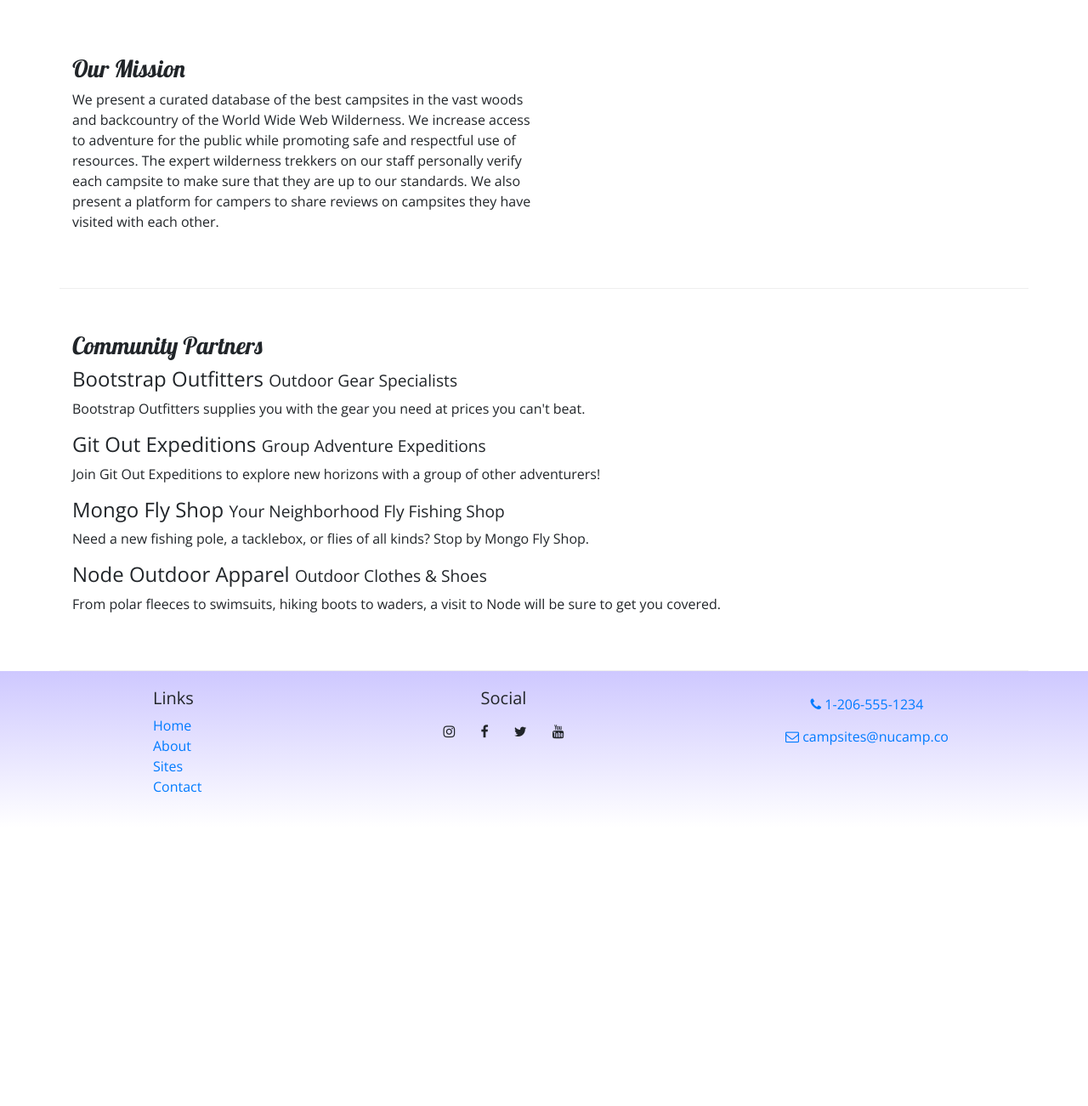
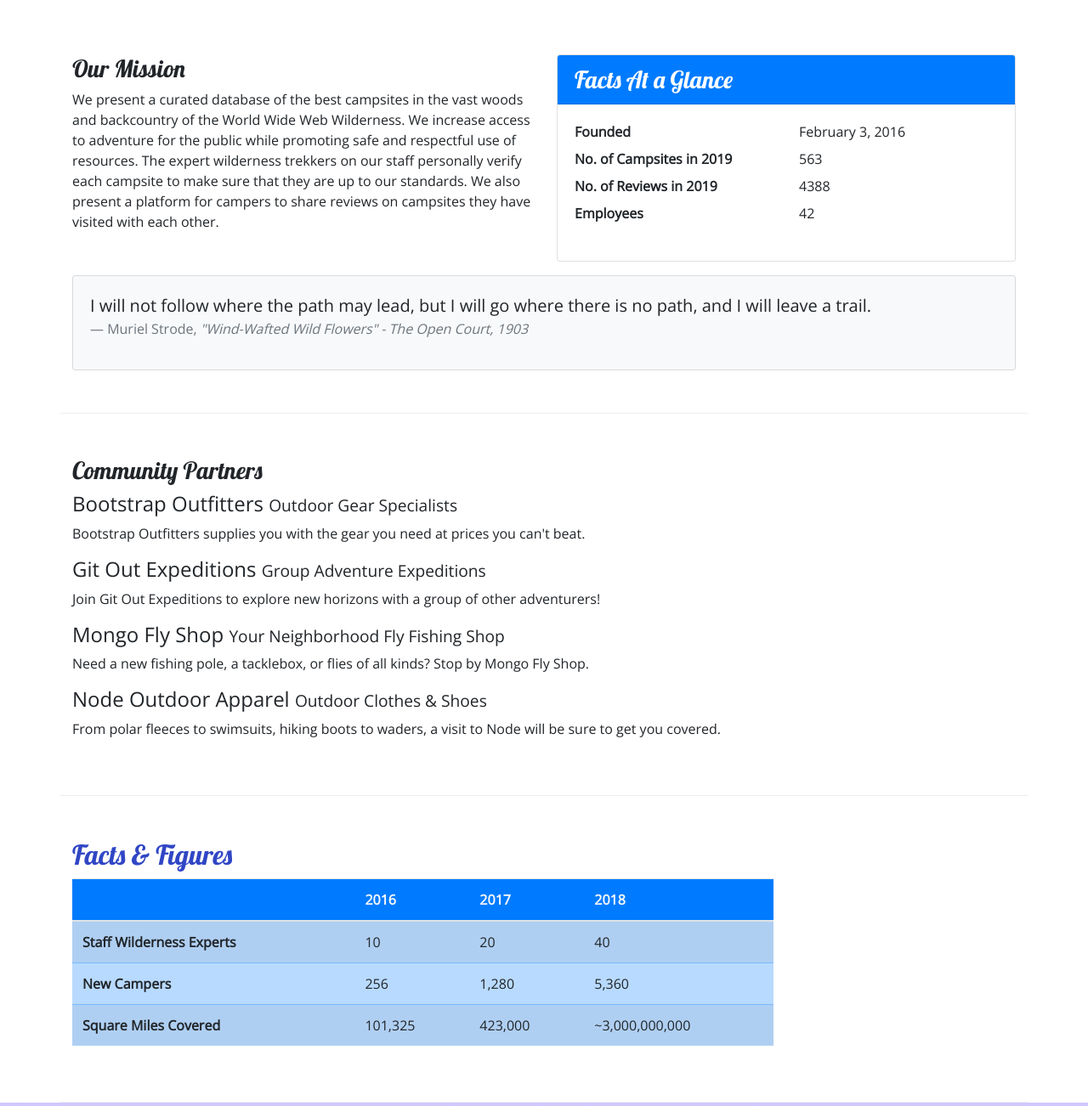
Before and after one commit to dadebru/nucampsite, a website: page aboutus.html in a window 1280 px wide. Shown: the part 340-1642 px from the top of the page at 85% size. Before the commit the page ends 1314 px from the top, so only its background shows below. Drawn offline with nearby package versions, Linux system fonts and the light colour scheme.

Commit message:
tables and cards

```diff
--- a/aboutus.html
+++ b/aboutus.html
@@ -68,17 +68,36 @@
 			<div class="row row-content">
 				<div class="col-sm-6">
 					<h3>Our Mission</h3>
-					<p>
-						We present a curated database of the best campsites in
-						the vast woods and backcountry of the World Wide Web
-						Wilderness. We increase access to adventure for the
-						public while promoting safe and respectful use of
-						resources. The expert wilderness trekkers on our staff
-						personally verify each campsite to make sure that they
-						are up to our standards. We also present a platform for
-						campers to share reviews on campsites they have visited
-						with each other.
-					</p>
+					<p>We present a curated database of the best campsites in the vast woods and backcountry of the World Wide Web Wilderness. We increase access to adventure for the public while promoting safe and respectful use of resources. The expert wilderness trekkers on our staff personally verify each campsite to make sure that they are up to our standards. We also present a platform for campers to share reviews on campsites they have visited with  each other.</p>
+				</div>
+				<div class="col-sm-6">
+					<div class="card">
+						<h3 class="card-header bg-primary text-white">Facts At a Glance</h3>
+						<div class="card-body">
+							<dl class="row">
+								<dt class="col-6">Founded</dt>
+								<dd class="col-6">February 3, 2016</dd>
+								<dt class="col-6">No. of Campsites in 2019</dt>
+								<dd class="col-6">563</dd>
+								<dt class="col-6">No. of Reviews in 2019</dt>
+								<dd class="col-6">4388</dd>
+								<dt class="col-6">Employees</dt>
+								<dd class="col-6">42</dd>
+							</dl>
+						</div>
+					</div>
+				</div>
+				<div class="col">
+					<div class="card bg-light mt-3">
+						<blockquote class="blockquote card-body">
+							<p class="mb-0">I will not follow where the path may lead, but I will go where there is no path, and I will leave a trail.</p>
+							<footer class="blockquote-footer">Muriel Strode,
+								<cite title="Source Title">"Wind-Wafted Wild Flowers" -
+									The Open Court, 1903
+								</cite>
+							</footer>
+						</blockquote>
+					</div>
 				</div>
 			</div>
 
@@ -119,9 +138,46 @@
 					</p>
 				</div>
 			</div>
+			<div class="row row-content">
+				<div class="col-sm-9">
+					<h2>Facts &amp; Figures</h2>
+					<div class="table-responsive">
+						   <table class="table table-striped">
+							<thead>
+								<tr class="bg-primary text-light">
+									<th></th>
+									<th>2016</th>
+									<th>2017</th>
+									<th>2018</th>
+								</tr>
+							</thead>
+							<tbody class="table-primary">
+								<tr>
+									<th>Staff Wilderness Experts</th>
+									<td>10</td>
+									<td>20</td>
+									<td>40</td>
+								</tr>
+								<tr>
+									<th>New Campers</th>
+									<td>256</td>
+									<td>1,280</td>
+									<td>5,360</td>
+								</tr>
+								<tr>
+									<th>Square Miles Covered</th>
+									<td>101,325</td>
+									<td>423,000</td>
+									<td>~3,000,000,000</td>
+								</tr>
+							</tbody>
+						</table>
+					</div>
+				</div>
+		   </div>
 		</div>
 
-		<footer>
+		<footer class='site-footer'>
 			<div class="container">
 				<div class="row">
 					<div class="col-4 col-sm-2 offset-1">
--- a/css/styles.css
+++ b/css/styles.css
@@ -16,7 +16,7 @@ header h2 {
 	color: #cec8ff;
 }
 
-footer {
+.site-footer {
 	background-image: linear-gradient(#cec8ff, white);
 	padding: 20px 0;
 }
```
Also changed, not shown: contactus.html (+1 -1 lines), index.html (+1 -1 lines).
